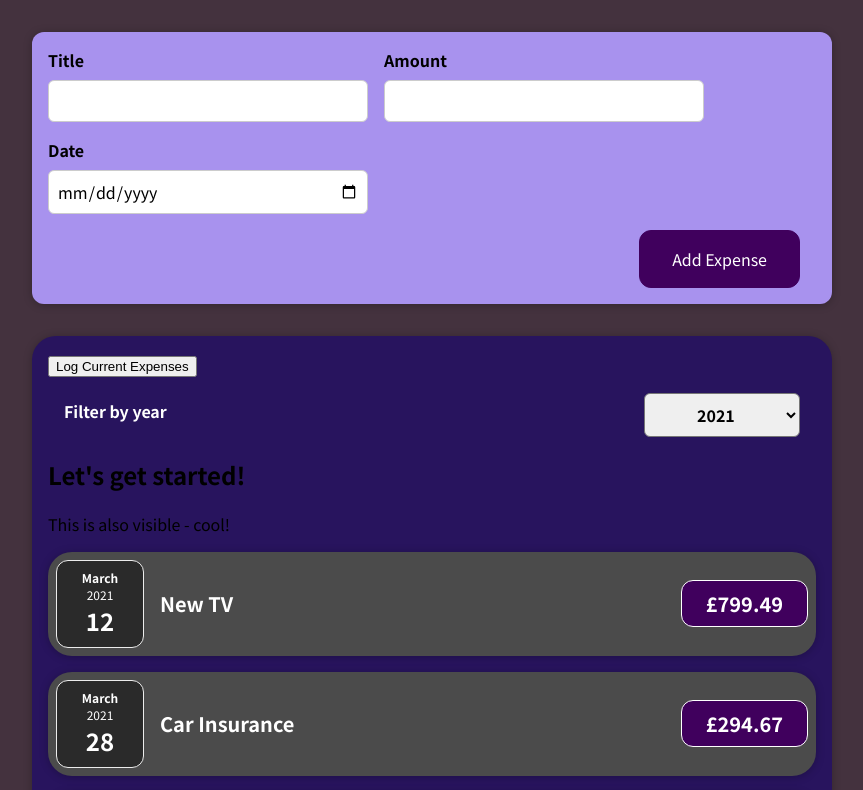
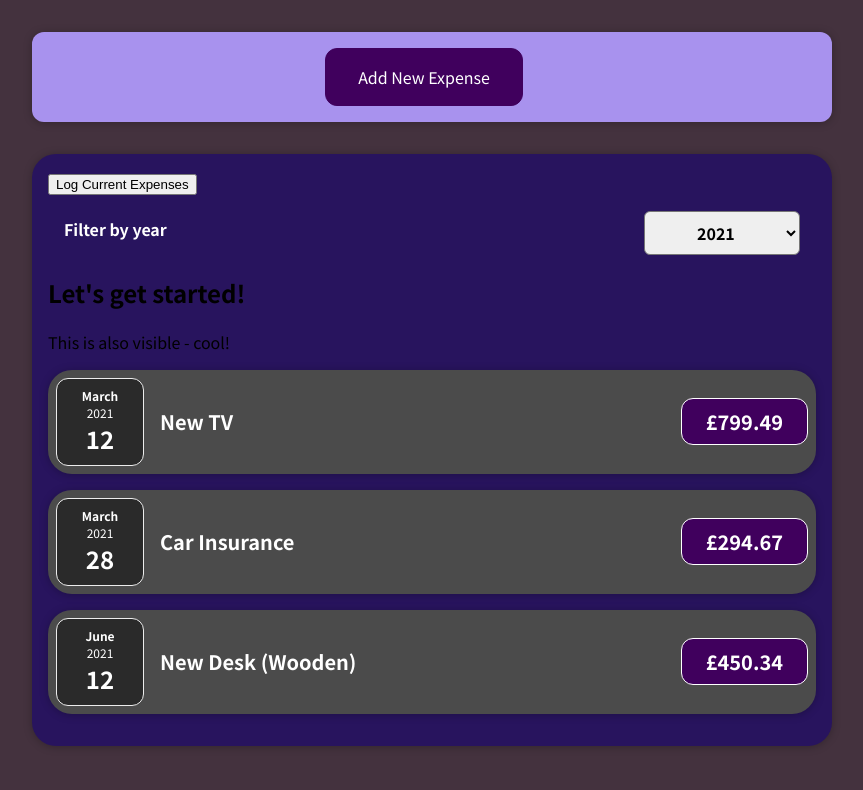
Before and after one commit to anlunjiang/react.js-tutorials, a React (Create React App) app in the folder 01-starting-setup/: page / in a window 1280 px wide. Shown: the top 790 px of the page, without its empty margins (208-1071 px from the left). Built offline with nearby package versions, Linux system fonts and the light colour scheme.

Commit message:
pop up expense adder

```diff
--- a/01-starting-setup/src/components/expenses/expense_form/ExpenseForm.js
+++ b/01-starting-setup/src/components/expenses/expense_form/ExpenseForm.js
@@ -48,6 +48,7 @@
       </div>
 
       <div className="new-expense__actions">
+        <button type="button" onClick={props.onStopEditing}>Cancel</button>
         <button type="submit">Add Expense</button>
       </div>
     </form>
--- a/01-starting-setup/src/components/expenses/new_expense/NewExpense.js
+++ b/01-starting-setup/src/components/expenses/new_expense/NewExpense.js
@@ -1,18 +1,27 @@
 import "./NewExpense.css"
 import ExpenseForm from "../expense_form/ExpenseForm";
-
+import {useState} from "react";
 
 const NewExpense = (props) => {
+  const [isEditing, setIsEditing] = useState(false)
   const saveExpenseDataHandler = (enteredExpenseData) => {
     const expenseData = {
       id: Math.random().toString(),
       ...enteredExpenseData,
     };
     props.onAddExpense(expenseData);
+    setIsEditing(false);
+  };
+  const startEditinHandler = () => {
+    setIsEditing(true)
+  };
+  const stopEditinHandler = () => {
+    setIsEditing(false)
   };
   return (
     <div className="new-expense">
-      <ExpenseForm onSaveExpenseData={saveExpenseDataHandler}/>
+      {!isEditing && <button onClick={startEditinHandler}>Add New Expense</button>}
+      {isEditing && <ExpenseForm onSaveExpenseData={saveExpenseDataHandler} onStopEditing={stopEditinHandler}/>}
     </div>
   )
 }
```
